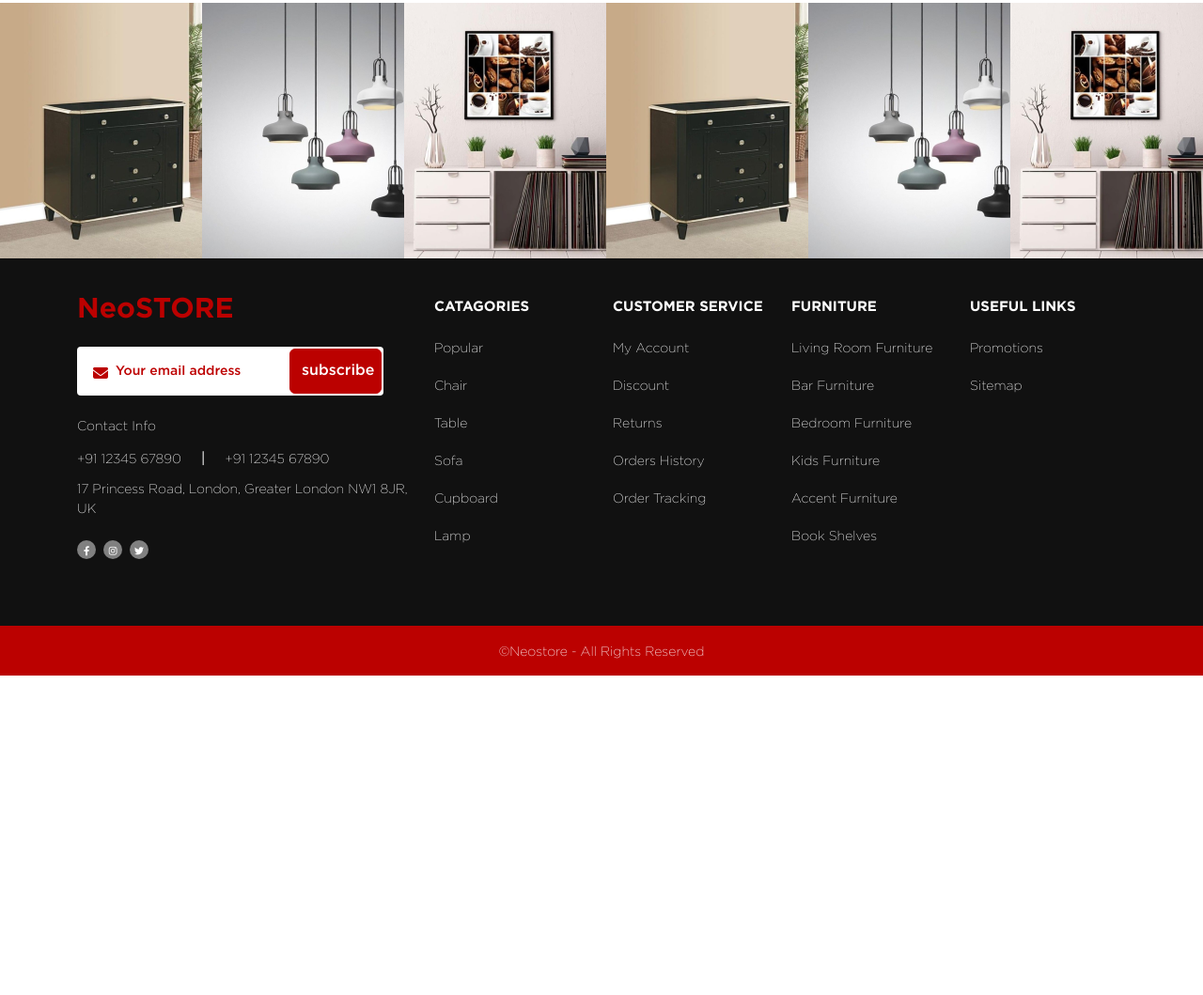
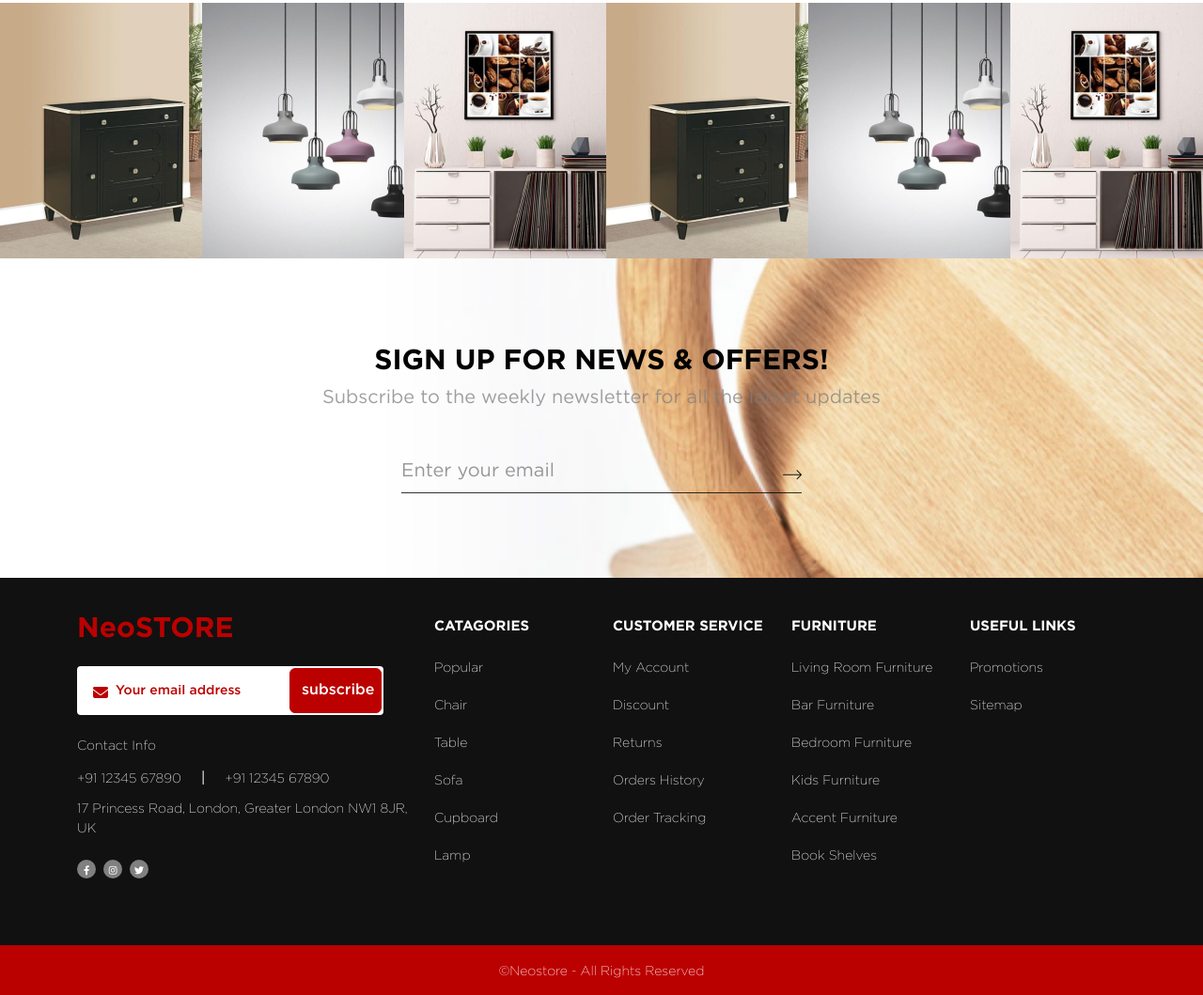
Before and after one commit to rohit-kumaar/NeoSTORE, a website: page index.html in a window 1280 px wide. Shown: the part 4326-5385 px from the top of the page at 94% size. Before the commit the page ends 5045 px from the top, so only its background shows below. Drawn offline with Linux system fonts and the light colour scheme; files whose address does not match are found by name.

Commit message:
sign up pending

```diff
--- a/index.html
+++ b/index.html
@@ -673,6 +673,28 @@
         <!-- owl-carousel End  -->
       </section>
       <!-- #NEOSTOREfurniture End -->
+
+      <!-- SIGN UP FOR NEWS & OFFERS! Start  -->
+      <section
+        class="sign-up-for d-flex flex-column align-items-center justify-content-center position-relative w-100"
+      >
+        <h2 class="fw-bold">SIGN UP FOR NEWS & OFFERS!</h2>
+        <p class="fw-300 fs-5 text-secondary opacity-75 mt-2">
+          Subscribe to the weekly newsletter for all the latest updates
+        </p>
+
+        <form
+          class="form-container d-flex align-items-center justify-content-between fw-300 fs-5 mt-5"
+        >
+          <input
+            type="text"
+            placeholder="Enter your email"
+            class="border-0 pb-2 bg-transparent"
+          />
+          <span class="icon-Vector-1"></span>
+        </form>
+      </section>
+      <!-- SIGN UP FOR NEWS & OFFERS! End -->
     </main>
     <!-- Main End -->
 
--- a/src/scss/components/__components-dir.scss
+++ b/src/scss/components/__components-dir.scss
@@ -5,3 +5,4 @@
 @import "new-arrivals";
 @import "from-our-blog";
 @import "neostorefurniture";
+@import "sign-up-for";
--- /dev/null
+++ b/src/scss/components/_sign-up-for.scss
@@ -0,0 +1,28 @@
+.sign-up-for {
+  min-height: rem(340);
+
+  @include backgroundImage(sign-up-bg, png);
+  background-repeat: no-repeat;
+  background-position: right;
+
+  h2 {
+    font-size: rem(30);
+  }
+
+  form {
+    width: 426px;
+    border-bottom: 0.1rem solid rgba($black, 0.8);
+
+    input {
+      width: 100%;
+      &::placeholder {
+        font-size: rem(20);
+        opacity: 75%;
+      }
+
+      &:focus {
+        outline: none;
+      }
+    }
+  }
+}
```
Also changed, not shown: src/css/style.css, src/images/sign-up-bg.png (added).
